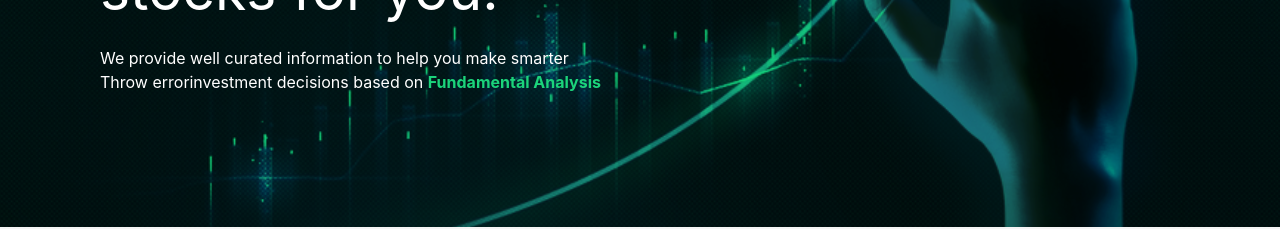
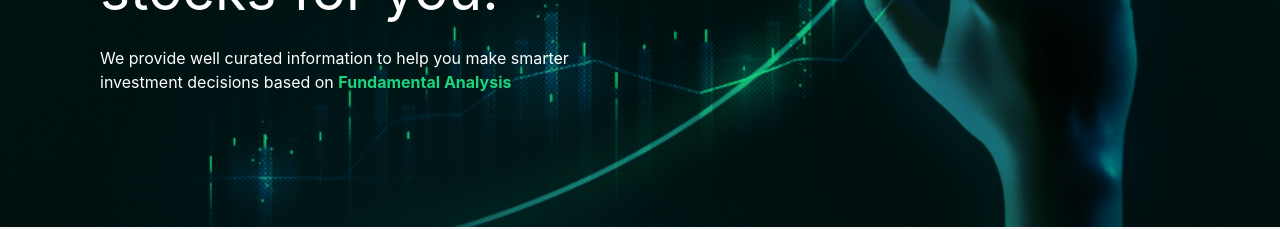
Before and after one commit to workshopapps/investment.web, a Next.js app in the folder frontend_next/: page / in a window 1280 px wide. Shown: the part 373-602 px from the top of the page. Built offline with nearby package versions, Linux system fonts and the light colour scheme; no server answers.

Commit message:
Feat: Sentry monitoring working

```diff
--- a/frontend_next/pages/index.js
+++ b/frontend_next/pages/index.js
@@ -201,16 +201,6 @@ const Index = () => {
             <p className="text-[13px] font-[400] leading-[18px] mb-[8px] md:max-w-[520px] lg:max-w-[600px] w-full md:text-[16px] md:leading-[24px]">
               We provide well curated information to help you make smarter
               <br />
-
-              <button
-                type="button"
-                onClick={() => {
-                throw new Error("Sentry Frontend Error");
-                }}
-              >
-                Throw error
-              </button>
-
               investment decisions based on{" "}
               <span style={{ color: "#1BD47B", fontWeight: "bold" }}>
                 Fundamental Analysis
```
